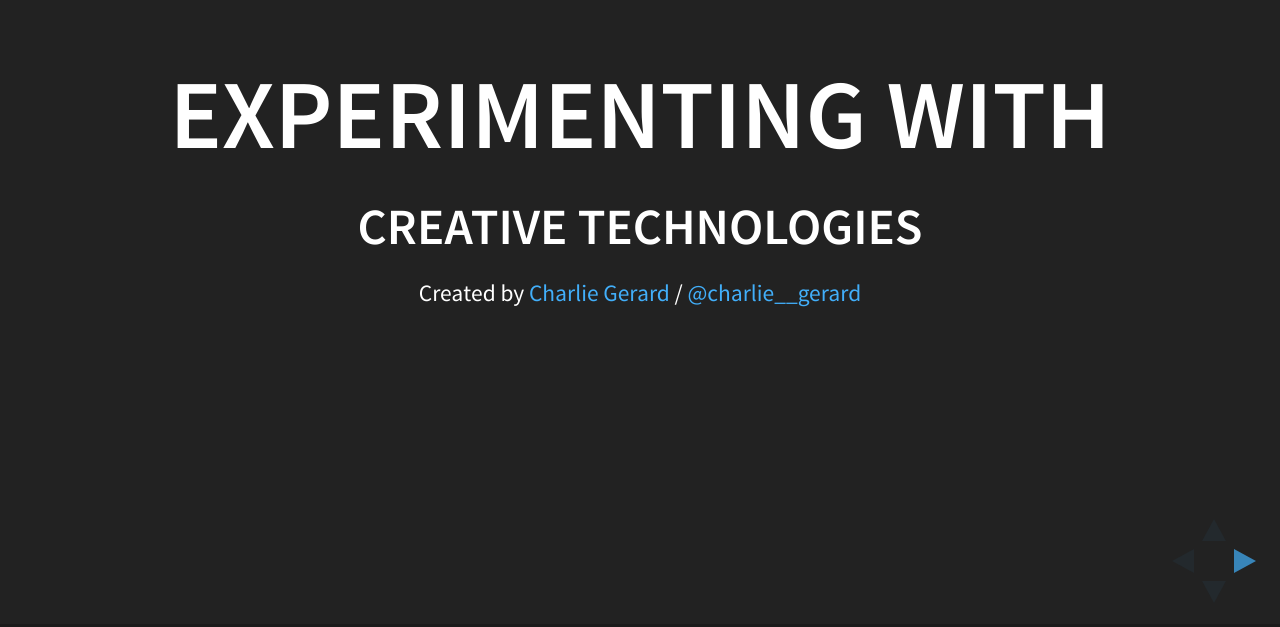
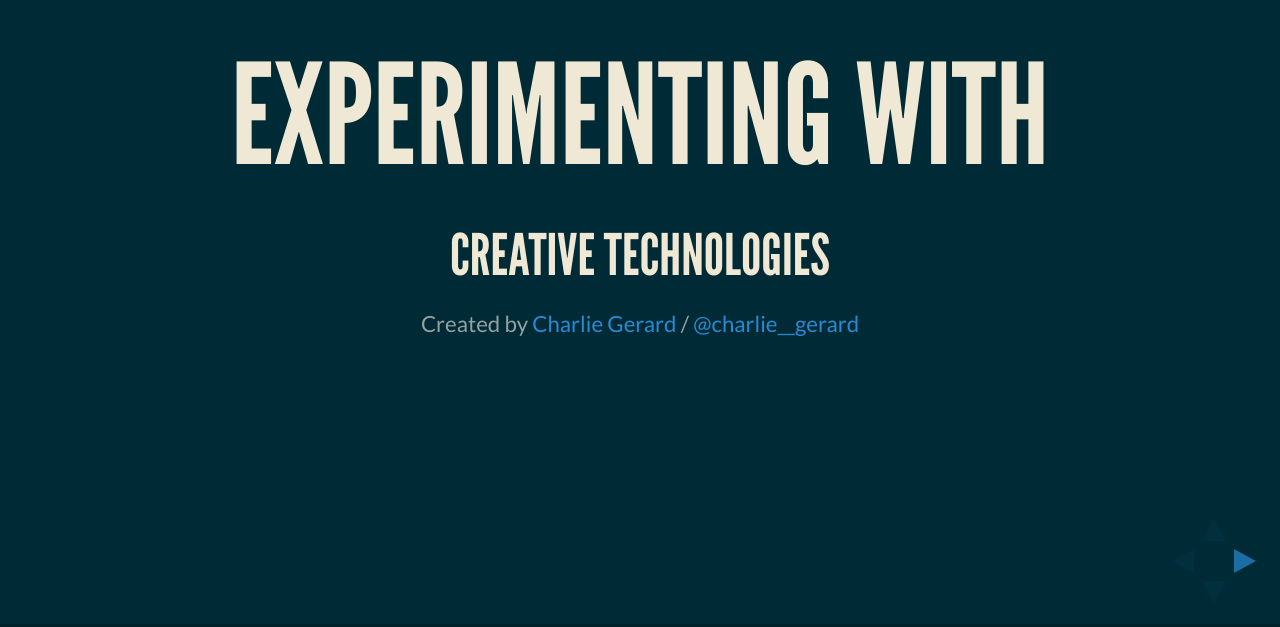
Before and after one commit to charliegerard/creative-technology-talk, a website: page index.html in a window 1280 px wide. Shown: the part 173-800 px from the top of the page. Drawn offline with Linux system fonts and the light colour scheme.

Commit message:
change theme

```diff
--- a/index.html
+++ b/index.html
@@ -15,7 +15,7 @@
 		<meta name="viewport" content="width=device-width, initial-scale=1.0, maximum-scale=1.0, user-scalable=no, minimal-ui">
 
 		<link rel="stylesheet" href="css/reveal.css">
-		<link rel="stylesheet" href="css/theme/black.css" id="theme">
+		<link rel="stylesheet" href="css/theme/moon.css" id="theme">
 
 		<!-- Code syntax highlighting -->
 		<link rel="stylesheet" href="lib/css/zenburn.css">
```
